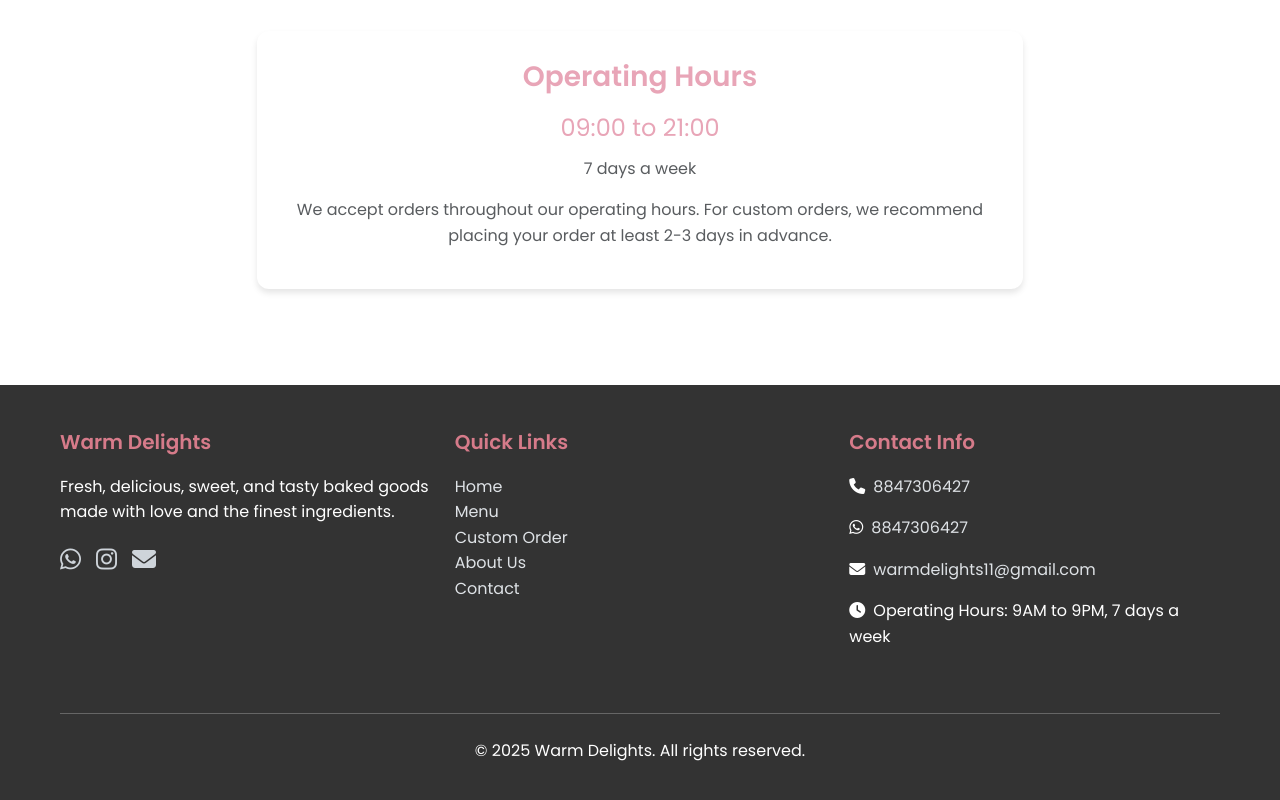
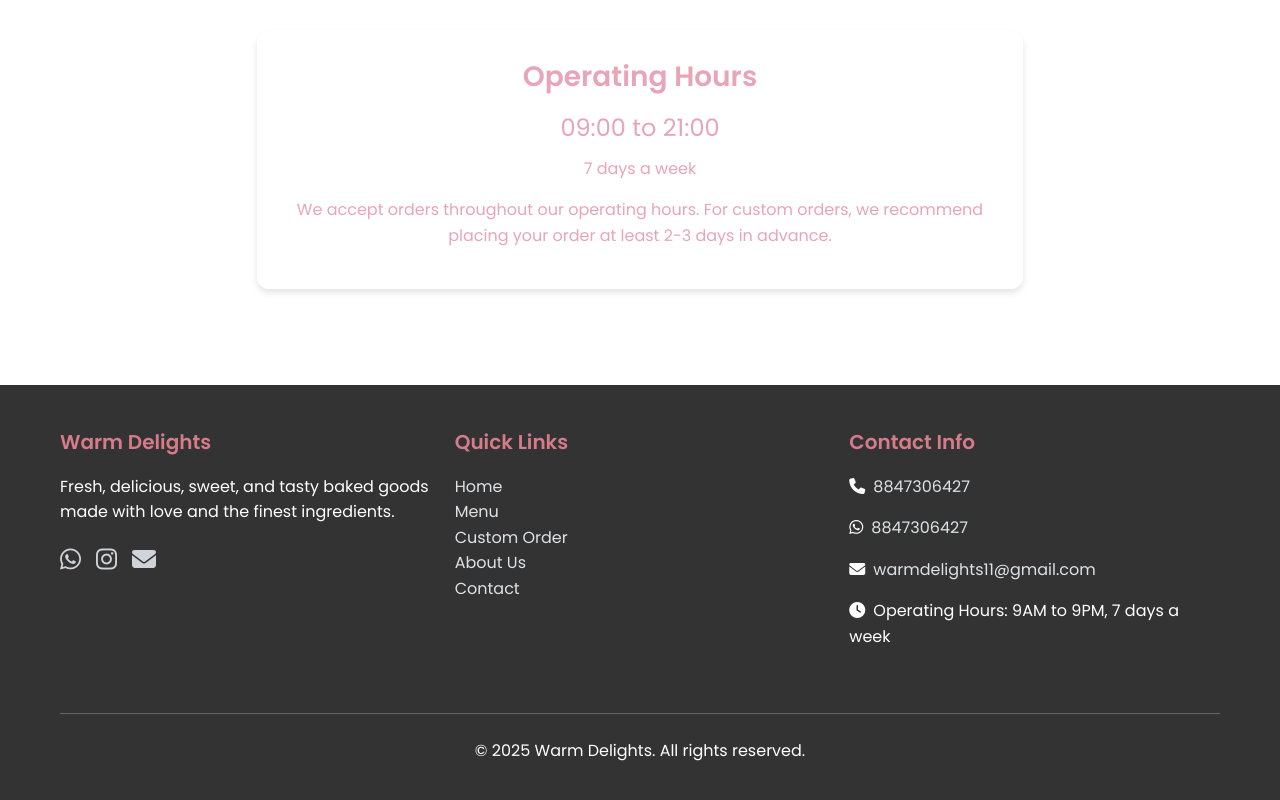
Before and after one commit to Shivangi-16201/WarmDelightsFrontend, a React (Create React App) app: page /about in a window 1280 px wide. Shown: the part 1413-2213 px from the top of the page. Built offline with nearby package versions, Linux system fonts and the light colour scheme.

Commit message:
Seventh Commit

```diff
--- a/src/components/Cart.css
+++ b/src/components/Cart.css
@@ -174,9 +174,9 @@
 
 /* Cart Summary */
 .cart-summary {
-  background: linear-gradient(135deg, #f8f9fa 0%, #e9ecef 100%);
+  background: linear-gradient(135deg, #ffffff 0%, #ffffff 100%);
   padding: 1.5rem;
-  border-top: 2px solid #ffd56f;
+  border-top: 2px solid #ffffff;
 }
 
 .summary-row {
@@ -203,7 +203,7 @@
 }
 
 .summary-divider {
-  border-color: #ffd56f;
+  border-color: #ffffff;
   margin: 1rem 0;
 }
 
--- a/src/pages/Cart.css
+++ b/src/pages/Cart.css
@@ -302,3 +302,8 @@
     background-color: #d67b8a;
     border-color: #d67b8a;
 }
+
+.text-muted {
+    --bs-text-opacity: 1;
+    color: #e8a5b7 !important;
+}
--- a/src/pages/admin/GalleryManager.js
+++ b/src/pages/admin/GalleryManager.js
@@ -19,6 +19,8 @@ const GalleryManager = () => {
     category: 'cakes'
   });
   const { trackEvent } = useAnalytics();
+
+  const API_URL = process.env.REACT_APP_API_URL || 'http://localhost:5000';
 
   // Load images from backend
   useEffect(() => {
```
